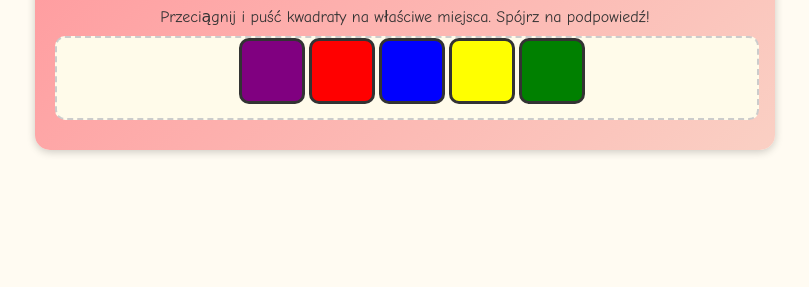
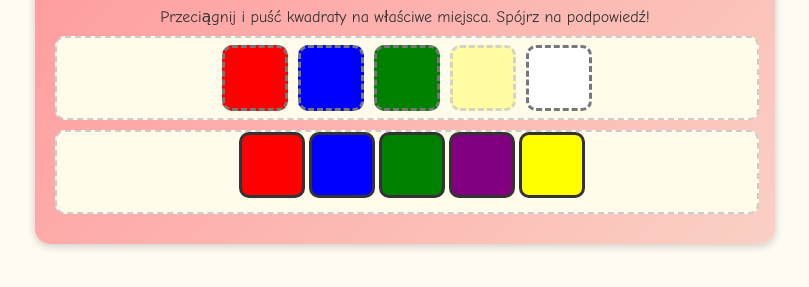
Before and after one commit to Robot-12/GameBlock, a plain HTML site: page index.html in a window 1280 px wide. Shown: the part 91-378 px from the top of the page, without its empty margins (235-1044 px from the left). Drawn offline with Linux system fonts and the light colour scheme.

Commit message:
Moblie Update

```diff
--- a/index.html
+++ b/index.html
@@ -2,7 +2,9 @@
 <html lang="pl">
 <head>
   <meta charset="UTF-8">
-  <title>Ułóż Kwadraty - Płynne Przesuwanie + Skalowanie</title>
+  <!-- Meta viewport dla urządzeń mobilnych -->
+  <meta name="viewport" content="width=device-width, initial-scale=1.0">
+  <title>Ułóż Kwadraty - Mobilna wersja + Pierwszy poprawny z podpowiedzią</title>
   <style>
     /* Styl przyjazny dzieciom, pastelowe kolory */
     body {
@@ -25,22 +27,23 @@
       margin: 10px 0;
     }
 
-    /* Kontener główny (gry) */
+    /* Kontenery – dodany touch-action, aby działały poprawnie na telefonach */
     .squares-container {
-      position: relative; /* ważne do absolutnego pozycjonowania dzieci w głównym rzędzie */
+      position: relative; /* potrzebne do absolutnego pozycjonowania dzieci */
       width: 100%;
-      height: 80px; /* wystarczające na nasze kwadraty */
+      height: 80px;
       margin: 10px 0;
       border: 2px dashed #ccc;
       border-radius: 10px;
       background: #fffbea;
-      overflow: hidden; /* by kwadrat nie „wypadał” wizualnie */
+      overflow: hidden;
       display: flex;
       align-items: center;
       justify-content: center;
+      touch-action: none;
     }
 
-    /* Kwadraty w głównym rzędzie – absolutne pozycjonowanie, transition na transform */
+    /* Kwadraty w głównym rzędzie – absolutne pozycjonowanie; transition na transform */
     .square {
       position: absolute;
       width: 60px;
@@ -56,16 +59,19 @@
       font-weight: bold;
       color: #fff;
       text-shadow: 1px 1px 2px rgba(0,0,0,0.3);
+      touch-action: none;
     }
-    /* Podczas przeciągania – dodaj skalowanie */
+    /* Skalowanie podczas przeciągania – teraz nie tylko przez CSS,
+       ale również poprzez aktualizację transform w pointerMove */
     .square.dragging {
       border-color: #ff3b2f;
-      transform: scale(1.1);
+      /* UWAGA: transform w CSS nie będzie użyte, gdy nadpisujemy inline style,
+         więc w pointerMove zadbamy o to, by dołączać scale(1.1) */
     }
 
-    /* Kontener na podpowiedzi (5 stałych, białych pól) */
+    /* Kontener na podpowiedzi – 5 kwadratów ustawionych w jednym wierszu */
     #hint-container {
-      display: none; /* na starcie ukryty */
+      display: none; /* na starcie ukryty, chyba że pierwszy kwadrat jest poprawny */
       width: 100%;
       height: 80px;
       border: 2px dashed #ccc;
@@ -74,16 +80,17 @@
       overflow: hidden;
       align-items: center;
       justify-content: center;
+      touch-action: none;
     }
-    /* Każdy z 5 kwadratów w podpowiedzi – domyślnie biały, marginesy w sumie dają 10px odstępu */
+    /* Kwadraty w podpowiedzi – domyślnie białe, marginesy po 5px z lewej i prawej */
     .hint-square {
       width: 60px;
       height: 60px;
       border: 3px dashed #777;
       border-radius: 10px;
-      margin: 0 5px; /* 5px z lewej i 5px z prawej => 10px między dwoma sąsiadami */
+      margin: 0 5px;
       transition: opacity 0.3s ease;
-      background-color: white; /* domyślnie biały */
+      background-color: white;
       opacity: 1;
     }
 
@@ -163,12 +170,12 @@
     /* ============================================
        Ustawienia
        ============================================ */
-    const SQUARE_SIZE = 60;    // szer/wys kwadratów w głównym rzędzie
-    const SQUARE_MARGIN = 10;  // odstęp między kwadratami w głównym rzędzie (będzie to 10px)
+    const SQUARE_SIZE = 60;    // szerokość/wysokość kwadratów w głównym rzędzie
+    const SQUARE_MARGIN = 10;  // odstęp między kwadratami w głównym rzędzie
 
-    // Kolory i kolejność docelowa
+    // Kolory i kolejność docelowa – przykładowo:
     const colors = ["red", "blue", "green", "yellow", "purple"];
-    const targetOrder = colors.slice(); // poprawna kolejność
+    const targetOrder = colors.slice(); // docelowy układ: np. ["red", "blue", "green", "yellow", "purple"]
 
     // Reprezentacja głównego rzędu kwadratów
     // squares = [ { color, element, x }, ... ]
@@ -200,11 +207,15 @@
       dragCount = 0;
       startTime = Date.now();
 
-      // Losujemy układ inny niż docelowy
-      let shuffled;
+      // Tworzymy układ kwadratów:
+      // – Pierwszy kwadrat zawsze ustawiony poprawnie (czyli kolor = targetOrder[0])
+      // – Pozostałe losujemy z targetOrder.slice(1) w losowej kolejności, przy czym muszą być nie do końca ułożone poprawnie.
+      const first = targetOrder[0];
+      let rest;
       do {
-        shuffled = colors.slice().sort(() => Math.random() - 0.5);
-      } while (shuffled.join() === targetOrder.join());
+        rest = shuffleArray(targetOrder.slice(1));
+      } while (rest.join("") === targetOrder.slice(1).join(""));
+      const shuffled = [first, ...rest];
 
       // Tworzymy elementy w głównym rzędzie
       shuffled.forEach((color) => {
@@ -221,11 +232,26 @@
         });
       });
 
-      // Tworzymy 5 kwadratów w wierszu podpowiedzi (domyślnie białych)
+      // Tworzymy 5 kwadratów w wierszu podpowiedzi – domyślnie białych
       initHintSquares();
 
       layoutSquares();
+
+      // Ponieważ pierwszy kwadrat jest poprawny, ustawiamy flagę
+      hintPermanentlyVisible = true;
+      checkHint();
+
       addPointerEvents();
+    }
+
+    // Funkcja mieszająca tablicę – pomocnicza
+    function shuffleArray(array) {
+      const arr = array.slice();
+      for (let i = arr.length - 1; i > 0; i--) {
+        const j = Math.floor(Math.random() * (i + 1));
+        [arr[i], arr[j]] = [arr[j], arr[i]];
+      }
+      return arr;
     }
 
     // Tworzymy 5 kwadratów w wierszu podpowiedzi (domyślnie białych)
@@ -233,7 +259,7 @@
       for (let i = 0; i < targetOrder.length; i++) {
         const hsq = document.createElement("div");
         hsq.classList.add("hint-square");
-        // domyślnie backgroundColor = white (zdefiniowane w CSS)
+        // Domyślnie backgroundColor = white (ustawione w CSS)
         hintContainer.appendChild(hsq);
       }
     }
@@ -244,14 +270,16 @@
     function layoutSquares() {
       const containerWidth = draggableContainer.offsetWidth;
       const count = squares.length;
-      // Łączna szerokość: liczba kwadratów * SQUARE_SIZE + (count - 1) * SQUARE_MARGIN
+      // Łączna szerokość: count * SQUARE_SIZE + (count - 1) * SQUARE_MARGIN
       const totalWidth = count * SQUARE_SIZE + (count - 1) * SQUARE_MARGIN;
       const startX = (containerWidth - totalWidth) / 2;
-
       squares.forEach((sq, i) => {
         const x = startX + i * (SQUARE_SIZE + SQUARE_MARGIN);
         sq.x = x;
-        sq.element.style.transform = `translateX(${x}px)`;
+        // Jeśli element nie jest przeciągany, ustawiamy transform z scale(1)
+        if (!sq.element.classList.contains("dragging")) {
+          sq.element.style.transform = `translateX(${x}px) scale(1)`;
+        }
       });
     }
 
@@ -274,6 +302,8 @@
 
       const el = squares[draggedIndex].element;
       el.classList.add("dragging");
+      // Ustawiamy od razu transform z scale(1.1)
+      el.style.transform = el.style.transform.replace(/scale\(\d+(\.\d+)?\)/, "") + " scale(1.1)";
       el.setPointerCapture(e.pointerId);
 
       document.addEventListener("pointermove", pointerMove);
@@ -286,11 +316,12 @@
       const containerRect = draggableContainer.getBoundingClientRect();
 
       let newX = e.clientX - containerRect.left - (SQUARE_SIZE / 2);
-      // Blokada, by nie wyjechać poza kontener
+      // Ograniczenie: nie pozwalamy wyjść poza kontener
       newX = Math.max(0, Math.min(newX, containerRect.width - SQUARE_SIZE));
-      el.style.transform = `translateX(${newX}px)`;
+      // Ustawiamy transform, zachowując skalowanie 1.1
+      el.style.transform = `translateX(${newX}px) scale(1.1)`;
 
-      // Obliczamy, w którym miejscu w tablicy squares powinien być przeciągany element
+      // Obliczamy, w którym miejscu w tablicy squares powinien znaleźć się przeciągany element
       let newIndex = 0;
       for (let i = 0; i < squares.length; i++) {
         if (i === draggedIndex) continue;
@@ -300,20 +331,19 @@
         }
       }
 
-      // Jeśli trzeba, przenosimy obiekt w tablicy
+      // Jeśli nowy indeks jest inny – przestawiamy element w tablicy
       if (newIndex !== draggedIndex) {
         const movedItem = squares.splice(draggedIndex, 1)[0];
         squares.splice(newIndex, 0, movedItem);
         draggedIndex = newIndex;
-        // Rozkładamy na nowo
         layoutSquares();
-        // Przeciągany kwadrat utrzymuje bieżącą pozycję
-        el.style.transform = `translateX(${newX}px)`;
+        // Utrzymujemy przeciągany element na bieżąco (z skalą 1.1)
+        el.style.transform = `translateX(${newX}px) scale(1.1)`;
       } else {
-        // Aktualizujemy pozycje pozostałych
+        // Aktualizujemy pozycje pozostałych elementów
         squares.forEach((sq, i) => {
           if (i !== draggedIndex) {
-            sq.element.style.transform = `translateX(${sq.x}px)`;
+            sq.element.style.transform = `translateX(${sq.x}px) scale(1)`;
           }
         });
       }
@@ -350,15 +380,17 @@
       }
     }
 
-    // Dla każdego poprawnie ustawionego i:
-    //   - hint[i] = color (opacity=1.0)
-    //   - hint[i-1], hint[i+1] = color (opacity=0.3) TYLKO jeśli one same nie są poprawne
-    // Reszta - biała
+    // Podpowiedź:
+    // W podpowiedziach mamy zawsze 5 pól.
+    // Dla każdego indeksu:
+    //  - Jeśli główny kwadrat jest ustawiony poprawnie, to hint[i] przyjmuje kolor docelowy (opacity=1.0).
+    //  - Jego sąsiedzi (jeśli nie są poprawni) dostają kolor docelowy z opacity=0.3.
+    // Pozostałe pola pozostają białe.
     function checkHint() {
       const current = getCurrentOrder();
       const hintEls = Array.from(hintContainer.children);
 
-      // Reset: wszystkie białe z pełną przezroczystością
+      // Reset – ustaw wszystkie na biało
       hintEls.forEach(el => {
         el.style.backgroundColor = "white";
         el.style.opacity = "1.0";
@@ -366,7 +398,7 @@
 
       let foundAny = false;
 
-      // Krok 1: zaznaczamy wszystkie faktycznie poprawne
+      // Krok 1: dla każdego poprawnie ustawionego kwadratu ustaw kolor docelowy (opacity 1)
       for (let i = 0; i < targetOrder.length; i++) {
         if (current[i] === targetOrder[i]) {
           hintEls[i].style.backgroundColor = targetOrder[i];
@@ -375,15 +407,13 @@
         }
       }
 
-      // Krok 2: sąsiedzi z opacity=0.3, ale tylko jeśli sami nie są poprawni
+      // Krok 2: ustawienie sąsiadów (tylko jeśli sami nie są poprawni)
       for (let i = 0; i < targetOrder.length; i++) {
         if (current[i] === targetOrder[i]) {
-          // lewy sąsiad
           if (i - 1 >= 0 && current[i - 1] !== targetOrder[i - 1]) {
             hintEls[i - 1].style.backgroundColor = targetOrder[i - 1];
             hintEls[i - 1].style.opacity = "0.3";
           }
-          // prawy sąsiad
           if (i + 1 < targetOrder.length && current[i + 1] !== targetOrder[i + 1]) {
             hintEls[i + 1].style.backgroundColor = targetOrder[i + 1];
             hintEls[i + 1].style.opacity = "0.3";
@@ -391,12 +421,10 @@
         }
       }
 
-      // Jeśli cokolwiek poprawnego – włączamy/utrwalamy widok podpowiedzi
       if (foundAny || hintPermanentlyVisible) {
         hintContainer.style.display = "flex";
         hintPermanentlyVisible = true;
       } else {
-        // Jeśli nadal nic poprawnego – chowamy
         hintContainer.style.display = "none";
       }
     }
```
